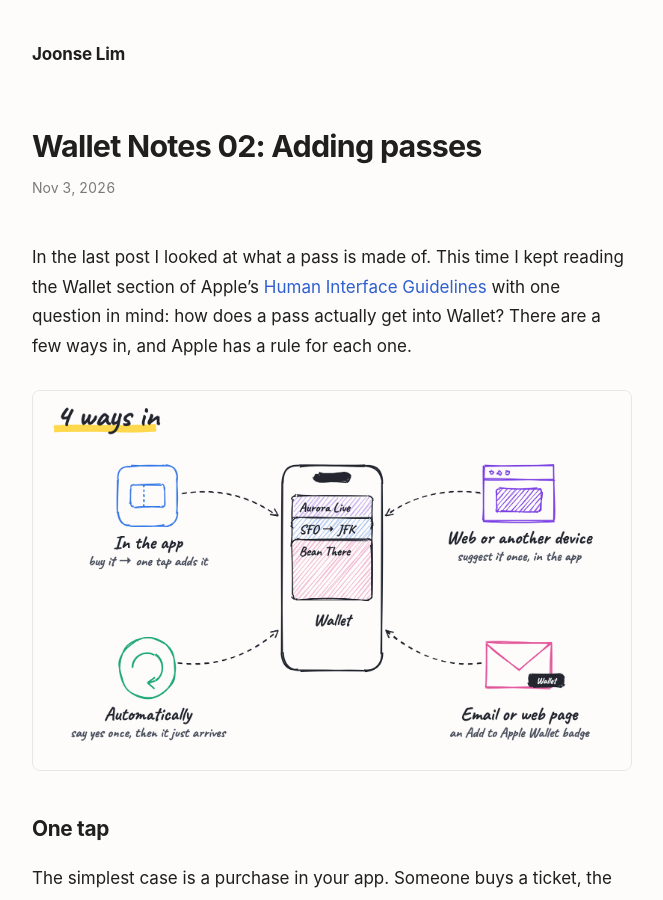
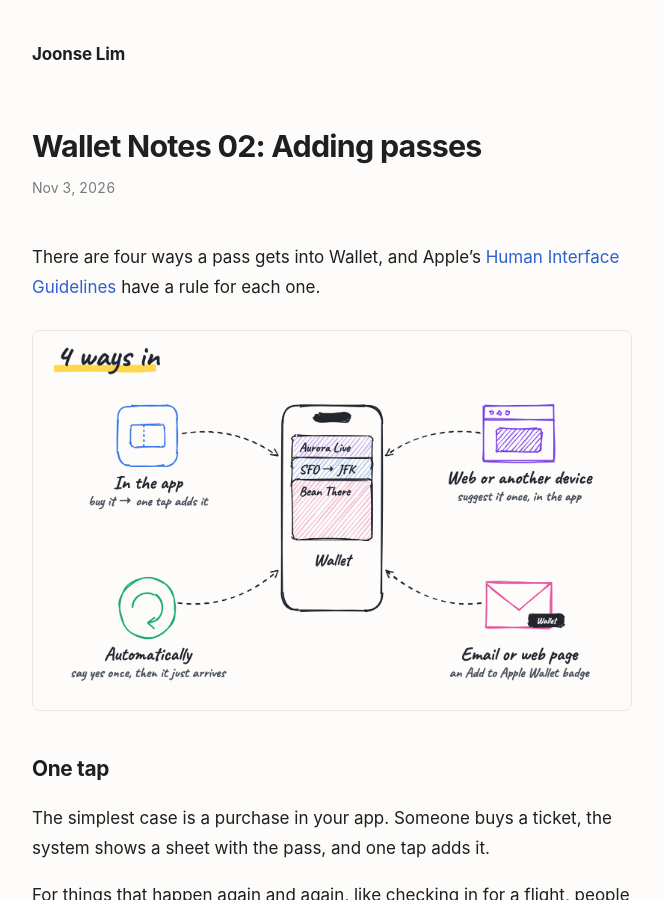
Before and after one commit to joonselim/joonselim.github.io, a Jekyll site: the page built from _posts/2026-11-03-wallet-notes-02-adding-passes.md, in a window 1280 px wide and 900 px high. Shown: the whole window, without its empty margins (308-971 px from the left). Built offline with Jekyll 4.4.1, drawn with Linux system fonts in a browser that asks for light colours.

Commit message:
Open Wallet Notes 02 as a note, without a lead-in
Co-Authored-By: Claude Opus 5.5 <noreply@anthropic.com>

```diff
--- a/_posts/2026-11-03-wallet-notes-02-adding-passes.md
+++ b/_posts/2026-11-03-wallet-notes-02-adding-passes.md
@@ -3,7 +3,7 @@ title: "Wallet Notes 02: Adding passes"
 description: How a pass gets into Wallet, and the rules Apple's Human Interface Guidelines set for each way in.
 ---
 
-In the last post I looked at what a pass is made of. This time I kept reading the Wallet section of Apple's [Human Interface Guidelines](https://developer.apple.com/design/human-interface-guidelines/wallet) with one question in mind: how does a pass actually get into Wallet? There are a few ways in, and Apple has a rule for each one.
+There are four ways a pass gets into Wallet, and Apple's [Human Interface Guidelines](https://developer.apple.com/design/human-interface-guidelines/wallet) have a rule for each one.
 
 <figure class="post-figure">
   <img src="{{ '/assets/posts/wallet-notes-02/ways.png' | relative_url }}" alt="Sketch of four ways a pass gets into Wallet: in the app with one tap, from the web or another device with one suggestion, automatically after saying yes once, and from an email or web page with an Add to Apple Wallet badge">
```
